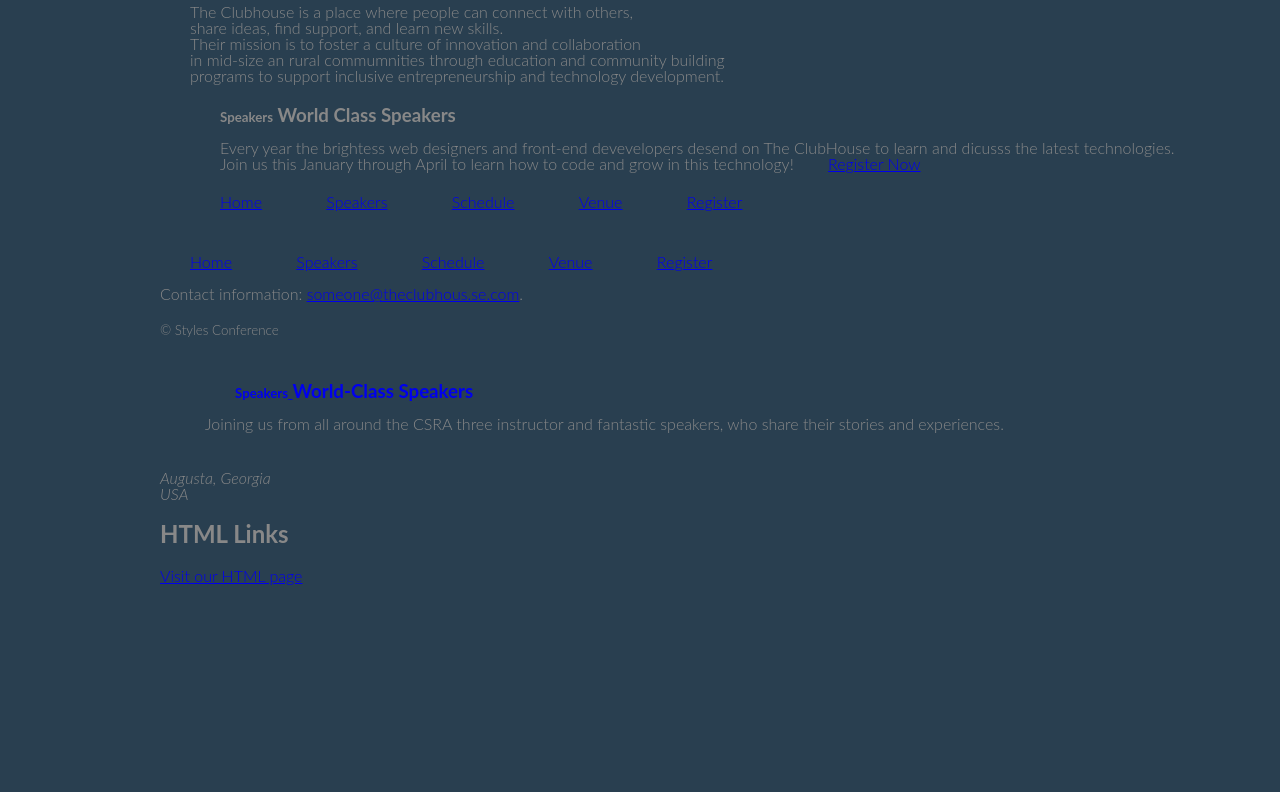
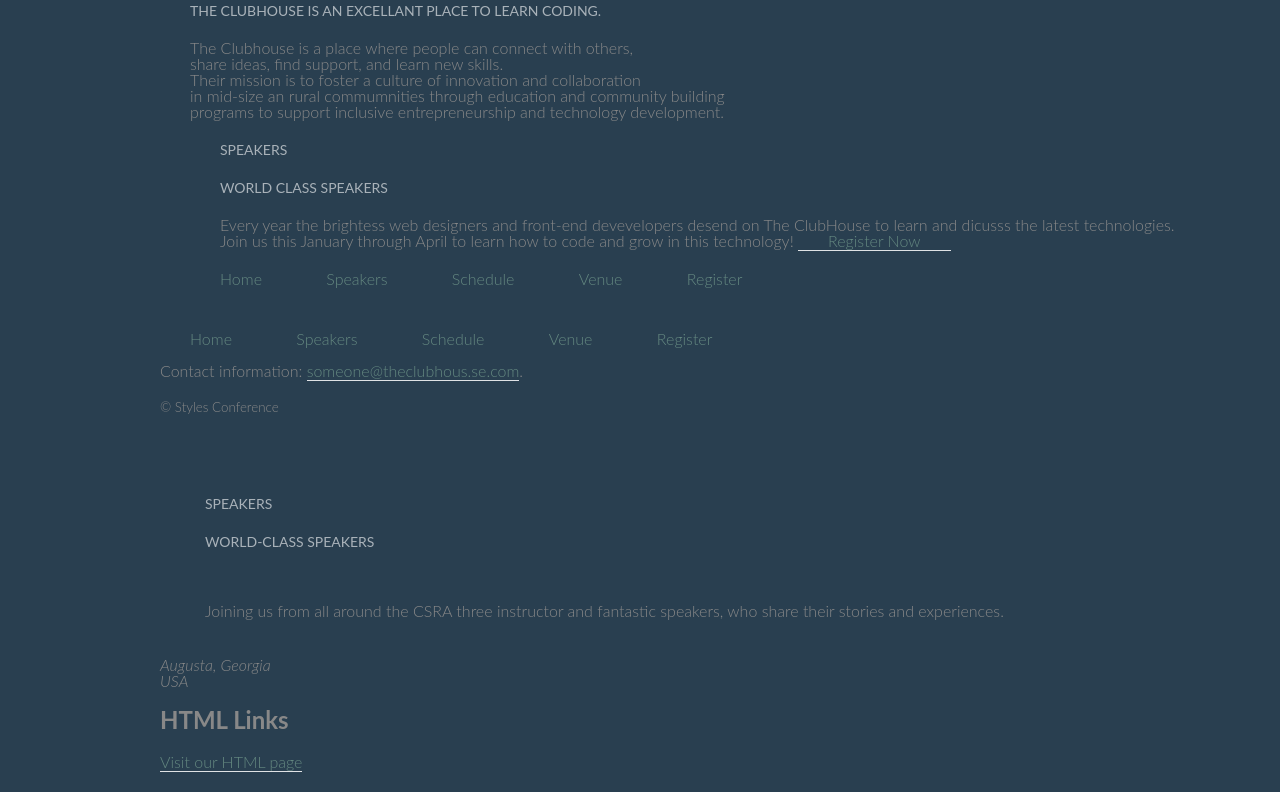
Before and after one commit to Harrisjl/work, a plain HTML site: page homework/stylescoding/index.html in a window 1280 px wide. Shown: the part 297-1089 px from the top of the page. Before the commit the page ends 903 px from the top, so only its background shows below. Drawn offline with Linux system fonts and the light colour scheme.

Commit message:
update wk3

```diff
--- a/homework/stylescoding/assets/stylesheetswk3/main.css
+++ b/homework/stylescoding/assets/stylesheetswk3/main.css
@@ -27,7 +27,10 @@ h4 {
 }
 
 h5 {
-  margin-bottom: 22px;
+  color: #a9b2b9;
+  font-size: 14px;
+  font-weight: 400;
+  text-transform: uppercase;
 }
 
 h6,
@@ -36,7 +39,17 @@ p {
 }
 blockquote,
 pre,
-a,
+a {
+  color: #648880;
+  text-decoration: none;
+}
+a:hover {
+  color: #a9b2b9;
+}
+p a {
+  border-bottom: 1px solid #dfe2e5;
+}
+
 abbr,
 acronym,
 address,
@@ -192,7 +205,12 @@ q:after {
 h1,
 h3,
 h4,
-h5,
+h5 {
+  color: #a9b2b9;
+  font-size: 14px;
+  font-weight: 400;
+  text-transform: uppercase;
+}
 /*
   ========================================
   Buttons
--- a/homework/stylescoding/index.html
+++ b/homework/stylescoding/index.html
@@ -25,7 +25,7 @@
       background: #293f50;
       color: #888;
       font: 300 16px/22px "Lato", "Open Sans", "Helvetica Neue", Helvetica, Arial, sans-serif;
-    }>
+    }></body>
     <h1 id ="myHeader">"Styles Coding"</h1>
     <header class="container group">
       <a href="index.html">Styles <br> Coding <br> Conference
```
